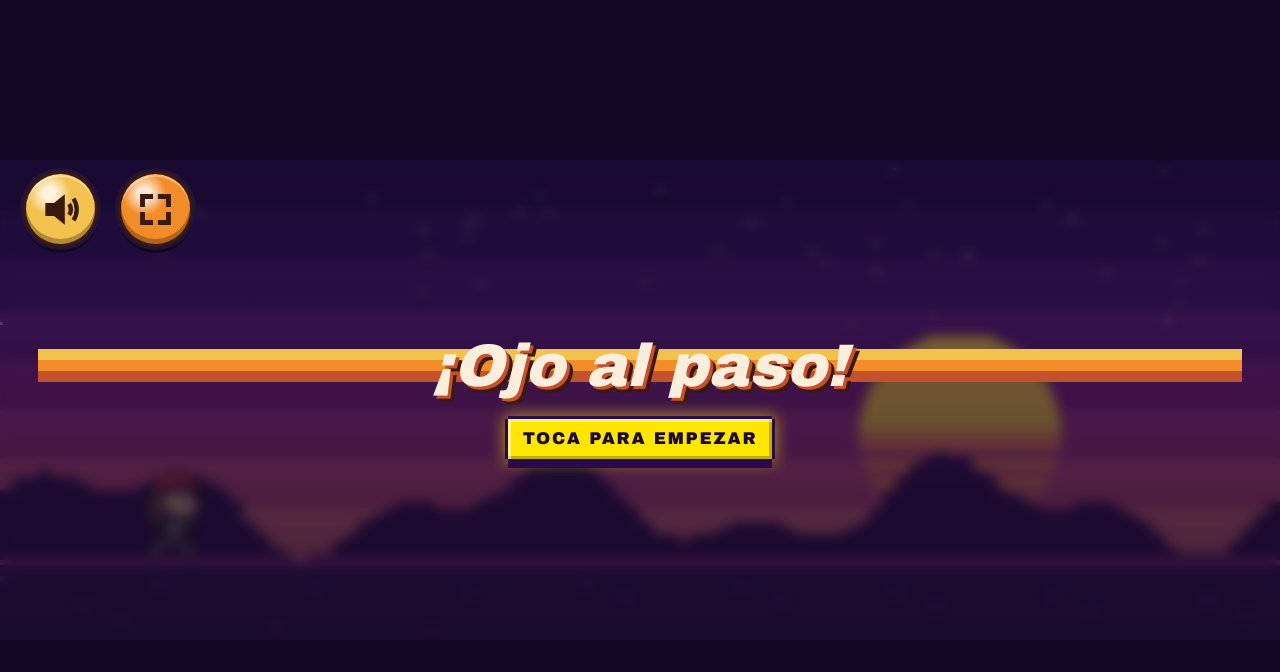
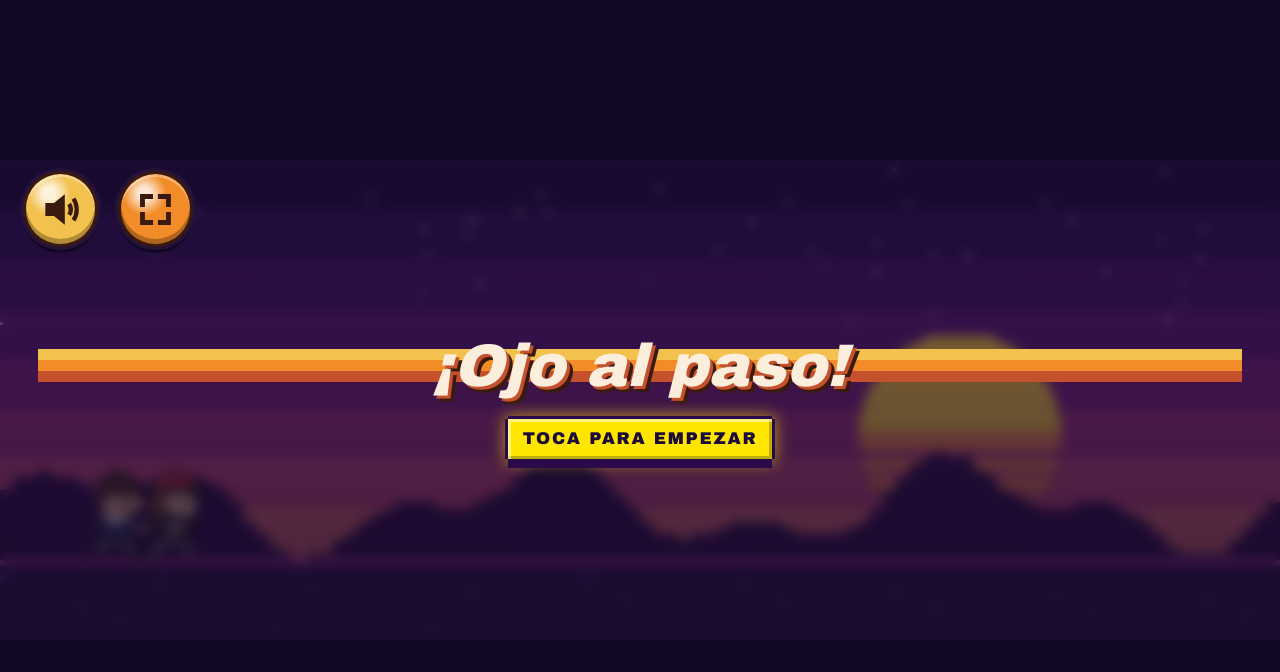
Before and after one commit to SebaSRomanH/ojo-al-paso, a plain HTML site: page index.html in a window 1280 px wide. Drawn offline with Linux system fonts and the light colour scheme.

Commit message:
Valentín corre de la mano con Rafa (v1.4.1)
Co-Authored-By: Claude Opus 5.5 <noreply@anthropic.com>

```diff
--- a/index.html
+++ b/index.html
@@ -554,7 +554,7 @@
   const MAX_DT = 0.1, STEP = 1 / 120;
   const REACT_TIME = 1.4;                // segundos de "¡puaj!" antes del fin de partida
   const SCORE_DIVISOR = 3;  // 1 punto cada 3 px recorridos (hasta v0.9 eran 12)
-  const GAME_VERSION = '1.4';
+  const GAME_VERSION = '1.4.1';
   // Cada fórmula de puntaje tiene su propio récord y ranking, para no comparar
   // puntajes calculados distinto. "f2" = distancia / 3 con tope 9999 (desde v1.1).
   // Las claves antiguas, sin fórmula, quedan intactas como "clásico" y no se mezclan.
@@ -853,6 +853,28 @@
     const facePal = { ...pal, b: '#5a7bd8', g: '#8fd16a', m: '#3b200b', t: '#ff6f8a' };
     ch.bubble = makeBubble(makeSprite(makeFace(ch.face), facePal, 5, 5, null, false));
   }
+
+  // Valentín, amigo de Rafa: corre detrás de él, tomado de su mano (solo decorativo:
+  // no choca con popós ni cambia la dificultad). Uniforme de colegio genérico, sin insignia;
+  // pelo corto con chasquilla hacia abajo. El brazo (filas 11) llega a la espalda de Rafa.
+  const VALENTIN = (() => {
+    const pal = { ...BASE_PAL, h: '#4a3020', m: '#c0606a', w: '#f4f4f4', u: '#1f2f5a', g: '#6e7078', n: '#151515' };
+    const body = [
+      '....hhhhh.....', '...hhhhhhh....', '..hhhhhhhhh...', '..hhhhhhhhhh..',
+      '..hhhshshsh...', '..hhssssess...', '..hsssssssss..', '...sssssmss...',
+      '....sssss.....', '...wwwwww.....', '..uuuwwuuu....', '..uuuuuuuussss',
+      '..uuuuuuuu....', '...uuuuuu.....',
+    ];
+    const sick = { ...pal, s: SICK_SKIN };
+    return {
+      runA: makeSprite([...body, ...LEGS.a], pal, PX, PX),
+      runB: makeSprite([...body, ...LEGS.b], pal, PX, PX),
+      air: makeSprite([...body, ...LEGS.air], pal, PX, PX),
+      sick: makeSprite([...body, ...LEGS.a], sick, PX, PX),
+      sickAir: makeSprite([...body, ...LEGS.air], sick, PX, PX),
+    };
+  })();
+  const VALENTIN_DX = -36;  // a la izquierda de Rafa, con la mano tocando su espalda
 
   // Nubecita del pedo de cada personaje: color (r, g, b), tamaño y duración (s).
   const PUFFS = {
@@ -2279,7 +2301,16 @@
     else if (!kid.onGround) frame = kidFrames.air;
     else if (state === 'running' || state === 'tutorial' || (state === 'ending' && endSpeed > 0)) frame = step ? kidFrames.runB : kidFrames.runA;
     // Tras embolsar, parpadea un instante.
-    if (!(graceT > 0 && Math.floor(graceT * 20) % 2)) blit(frame, KID_X, Math.round(kid.y));
+    const visible = !(graceT > 0 && Math.floor(graceT * 20) % 2);
+    if (hero.id === 'rafa' && visible) {  // Valentín corre de la mano con Rafa
+      const V = VALENTIN;
+      let vf = V.runA;
+      if (state === 'over') vf = kid.onGround ? V.sick : V.sickAir;
+      else if (!kid.onGround) vf = V.air;
+      else if (frame === kidFrames.runB || frame === kidFrames.bagB) vf = V.runB;
+      blit(vf, KID_X + VALENTIN_DX, Math.round(kid.y));
+    }
+    if (visible) blit(frame, KID_X, Math.round(kid.y));
     if (state === 'running' || state === 'paused') drawPower();
     if (state === 'over') drawReaction();
     if (state === 'ending' || (state === 'over' && endT > 0)) drawEnding();
```
Also changed, not shown: 1 other file.
